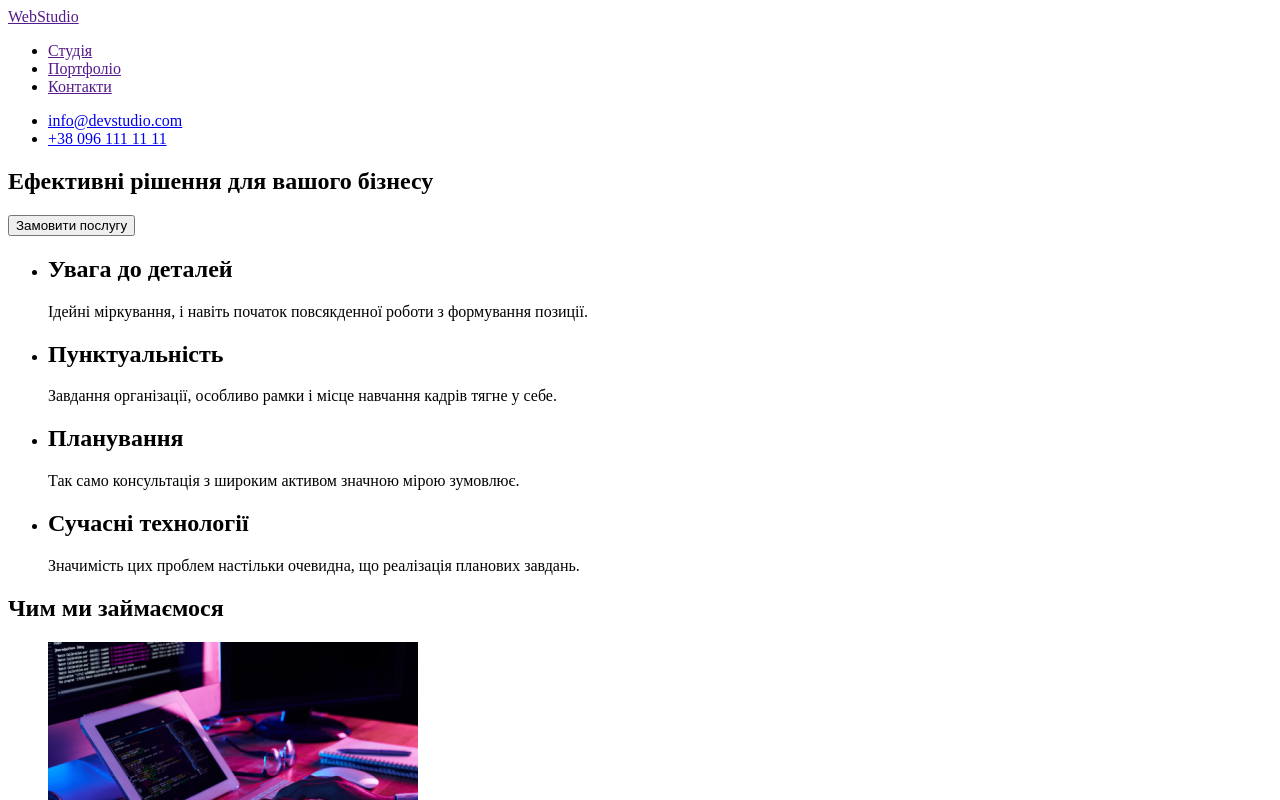
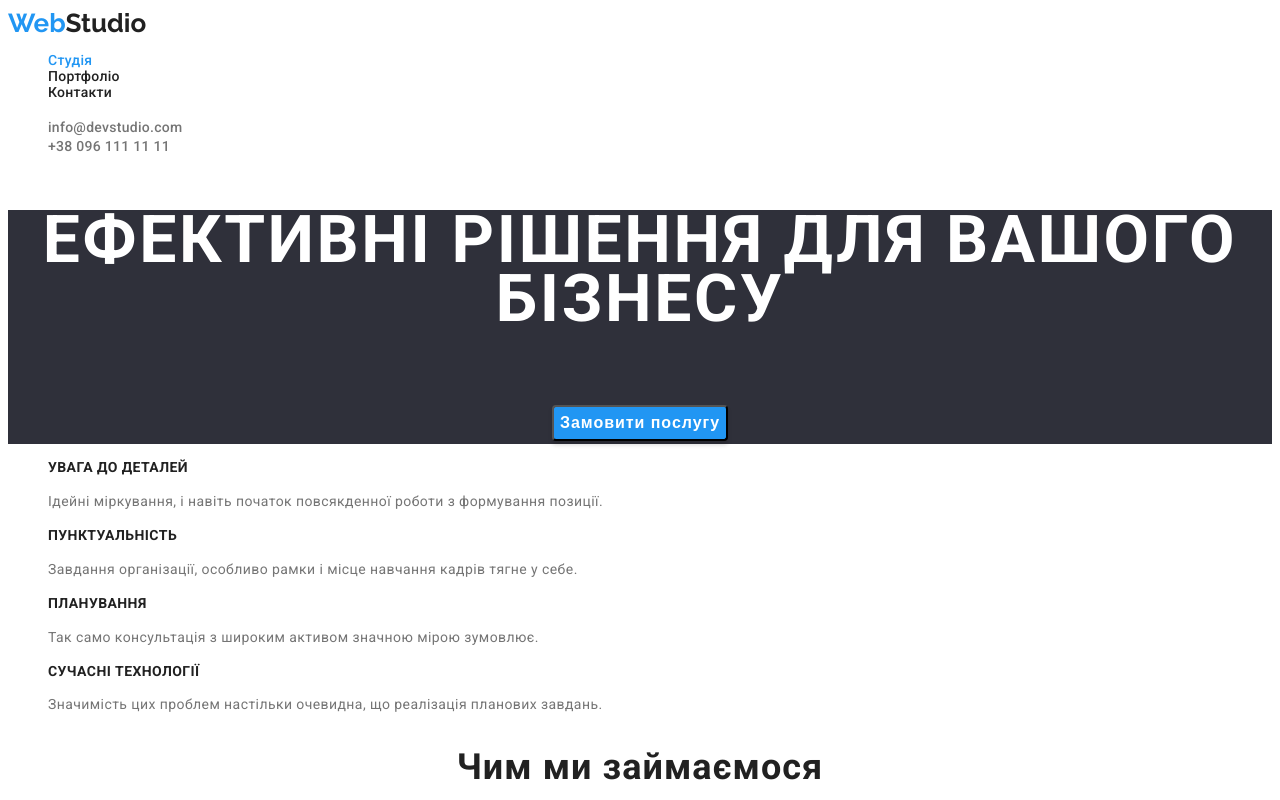
Before and after one commit to shushkevych-yurii/-goit-markup-hw-02, a plain HTML site: page index.html in a window 1280 px wide. Shown: the top 800 px of the page. Drawn offline with Linux system fonts and the light colour scheme.

Commit message:
Друга домашня

```diff
--- /dev/null
+++ b/css/styles.css
@@ -0,0 +1,182 @@
+:root{
+    --primary-text-color:  #757575;
+    --title-text-color:#212121;
+    --accent-color:#2196F3;
+
+}
+h2, h3, h4, h5, h6{
+    color:var(--title-text-color);
+}
+
+body{
+    background-color: #fff;
+    color:var(--primary-text-color);
+    font-family: 'Raleway', sans-serif;
+    font-family: 'Roboto', sans-serif;
+
+}
+.logo{
+    font-family: 'Raleway';
+    font-style: normal;
+    font-weight: 700;
+    font-size: 26px;
+    line-height: 1.19;
+    color:var(--accent-color);
+    text-decoration: none;
+}
+.logo > .logo-black{
+    color:#212121;
+}
+.site-nav{
+    font-style: normal;
+    font-weight: 500;
+    font-size: 14px;
+    line-height: 1.14;
+    letter-spacing: 0.02em;
+}
+.site-nav .link.current{
+    color: var(--accent-color);
+}
+.adress-header{
+    font-family: 'Roboto';
+    font-style: normal;
+    text-decoration: none;
+    font-weight: 500;
+    font-size: 14px;
+    line-height: 1.14;
+    letter-spacing: 0.02em;
+
+    color: #757575;
+}
+/* Банер */
+.hero{
+    background-color: #2F303A;
+    color: #FFFFFF;
+    font-family: 'Roboto';
+    font-style: normal;
+    font-weight: 900;
+    font-size: 44px;
+    line-height: 136%;
+    text-align: center;
+    letter-spacing: 0.06em;
+    text-transform: uppercase;
+
+}
+/* Кнопка банера */
+.hero-button{
+    font-style: normal;
+    font-weight: 700;
+    font-size: 16px;
+    line-height: 188%;
+    letter-spacing: 0.06em;
+    color: #FFFFFF;
+    background: var(--accent-color);
+    box-shadow: 0px 4px 4px rgba(0, 0, 0, 0.15);
+    border-radius: 4px;
+}
+
+li>h2 {
+    font-style: normal;
+    font-weight: 700;
+    font-size: 14px;
+    line-height: 1.14;
+    letter-spacing: 0.03em;
+    text-transform: uppercase;
+    color:var(--title-text-color);
+}
+p{
+    font-style: normal;
+    font-weight: 400;
+    font-size: 14px;
+    line-height: 171%;
+    letter-spacing: 0.03em;
+}
+.title-style{
+    font-style: normal;
+    font-weight: 700;
+    font-size: 36px;
+    line-height: 1.16;
+    text-align: center;
+    letter-spacing: 0.03em;
+    color: var(--title-text-color);
+}
+.list>h3{
+    font-family: 'Roboto';
+    font-style: normal;
+    font-weight: 500;
+    font-size: 16px;
+    line-height: 1.18;
+    text-align: center;
+    letter-spacing: 0.03em;
+
+    color:var(--title-text-color);
+}
+.list>p{
+    font-family: 'Roboto';
+    font-style: normal;
+    font-weight: 400;
+    font-size: 16px;
+    line-height: 1.18;
+    text-align: center;
+    letter-spacing: 0.03em;
+    color:var(--primary-text-color);
+}
+
+.section-team{
+    background-color: #F5F4FA;
+}
+/* Футер */
+.footer{
+ background-color: #2F303A;
+
+}
+.logo-white{
+    color:#FFFFFF;
+}
+/* Прибрані крапки у списках */
+.list{
+    list-style: none;
+}
+
+.button, .hero-button{
+    cursor:pointer;
+}
+
+
+.link{
+    color:var(--title-text-color);
+    font-family: 'Roboto';
+    font-style: normal;
+    text-decoration: none;
+    font-weight: 500;
+    font-size: 14px;
+    line-height: 1.14;
+    letter-spacing: 0.02em;
+}
+.link:hover,.link:focus, .adress-header:hover, .adress-header:focus{
+    color:var(--accent-color);
+}
+
+.adress{
+    color:var(--primary-text-color);
+    text-decoration: none;
+    font-style: normal;
+    font-weight: 400;
+    font-size: 14px;
+    line-height: 171%;
+    letter-spacing: 0.03em;
+
+    color: rgba(255, 255, 255, 0.6);
+}
+.adress:hover,.link:focus{
+    color:var(--accent-color);
+}
+.list>.map{
+    font-style: normal;
+    font-weight: 400;
+    font-size: 14px;
+    line-height: 171%;
+    letter-spacing: 0.03em;
+
+color: #FFFFFF;
+}
--- a/index.html
+++ b/index.html
@@ -5,35 +5,37 @@
     <meta http-equiv="X-UA-Compatible" content="IE=edge">
     <meta name="viewport" content="width=device-width, initial-scale=1.0">
     <title>Сайт веб студії</title>
+    <link href="https://fonts.googleapis.com/css2?family=Raleway:wght@700&family=Roboto:wght@400;500;700;900&display=swap" rel="stylesheet">
+    <link rel="stylesheet" href="./css/styles.css">
 </head>
 
 <body>
     <!-- Шапка -->
     <header class ="">
       <nav>
-        <a href="">WebStudio</a>
+        <a href="" class="logo">Web<span class="logo-black">Studio</span></a>
 
-        <ul class ="">
-          <li><a href = "">Студія</a></li>
-          <li><a href = "">Портфоліо</a></li>
-          <li><a href = "">Контакти</a></li>
+        <ul class ="site-nav list">
+          <li><a href = "" class="link current">Студія</a></li>
+          <li><a href = "./portfolio.html" class="link">Портфоліо</a></li>
+          <li><a href = "" class="link">Контакти</a></li>
         </ul>
       </nav>
-      <ul>
-        <li><a href="mailto:info@devstudio.com">info@devstudio.com</a></li>
-        <li><a href="tel:+380961111111">+38 096 111 11 11</a></li>
+      <ul class ="list">
+        <li><a class="adress-header" href="mailto:info@devstudio.com">info@devstudio.com</a></li>
+        <li><a class="adress-header" href="tel:+380961111111">+38 096 111 11 11</a></li>
       </ul>
     </header>
     <!-- Банер  -->
   <main>
-    <section>
+    <section class="hero">
     <h1>Ефективні рішення для вашого бізнесу</h1>
-    <button>Замовити послугу</button>
+    <button type="button" class="hero-button primary">Замовити послугу</button>
     </section>
 
    <!-- Основна частина  -->
-   <section>
-    <ul>
+   <section class="section">
+    <ul class ="list">
     <li><h2>Увага до деталей</h2>
     <p>Ідейні міркування, і навіть початок повсякденної роботи з формування позиції.</p>
     </li>
@@ -49,34 +51,34 @@
     </ul>
    </section>
    <!-- Чим займаємося -->
-    <section>
-    <h2>Чим ми займаємося</h2>
-    <ul>
+    <section class="section">
+    <h2 class="title-style">Чим ми займаємося</h2>
+    <ul class ="list">
         <li><img src="images/box-1.png" alt="дизайн сайтів" width="370"></li>
         <li><img src="images/box-2.png" alt="розробка сайту" width="370"></li>
         <li><img src="images/box-3.png" alt="створення сайту" width="370"></li>
     </ul>
    </section>
    <!-- Наша команда -->
-   <section>
-    <h2>Наша команда</h2>
-    <ul>
+   <section class="section-team">
+    <h2 class="title-style">Наша команда</h2>
+    <ul class ="list">
         <li><img src="images/img-1.jpg" alt="Ігор Дем'яненко Product Designer" width="270"><h3>Ігор Дем'яненко</h3> <p>Product Designer</p></li>
         <li><img src="images/img-2.jpg" alt="Ольга Репіна Front End Developer" width="270"><h3>Ольга Репіна</h3> <p>End Developer</p></li>
         <li><img src="images/img-3.jpg" alt="Микола Тарасов Marketing" width="270"><h3>Микола Тарасов</h3> <p>Marketing</p></li>
-        <li><img src="images/img.jpg" alt="Михайло Єрмаков UI Designer" width="270"><h3>Михайло Єрмаков</h3> <p>UI Designer</p></li>
+        <li><img src="images/img.jpg" alt="Михайло Єрмаков UI Designer" width="270"><h3>Михайло Єрмаков</h3><p>UI Designer</p></li>
     </ul>
    </section>
   </main>
    <!-- Футер -->
-<footer>
+<footer class="footer">
 
-    <a href="">WebStudio</a>
+    <a href="" class="logo">Web<span class="logo-white">Studio</span></a>
     <address>
-    <ul>
-      <li> м. Київ, пр-т Лесі Українки, 26</li>
-      <li><a href ="info@devstudio.com"> info@devstudio.com</a></li>
-      <li><a href="tel: +38 096 111 11 11">+38 096 111 11 11</a></li>
+    <ul class ="list">
+      <li class="map"> м. Київ, пр-т Лесі Українки, 26</li>
+      <li><a class="adress" href ="info@devstudio.com"> info@devstudio.com</a></li>
+      <li><a class="adress" href="tel: +38 096 111 11 11">+38 096 111 11 11</a></li>
     </ul>
     </address>
 </footer>
```
Also changed, not shown: portfolio.html (+21 -17 lines).
